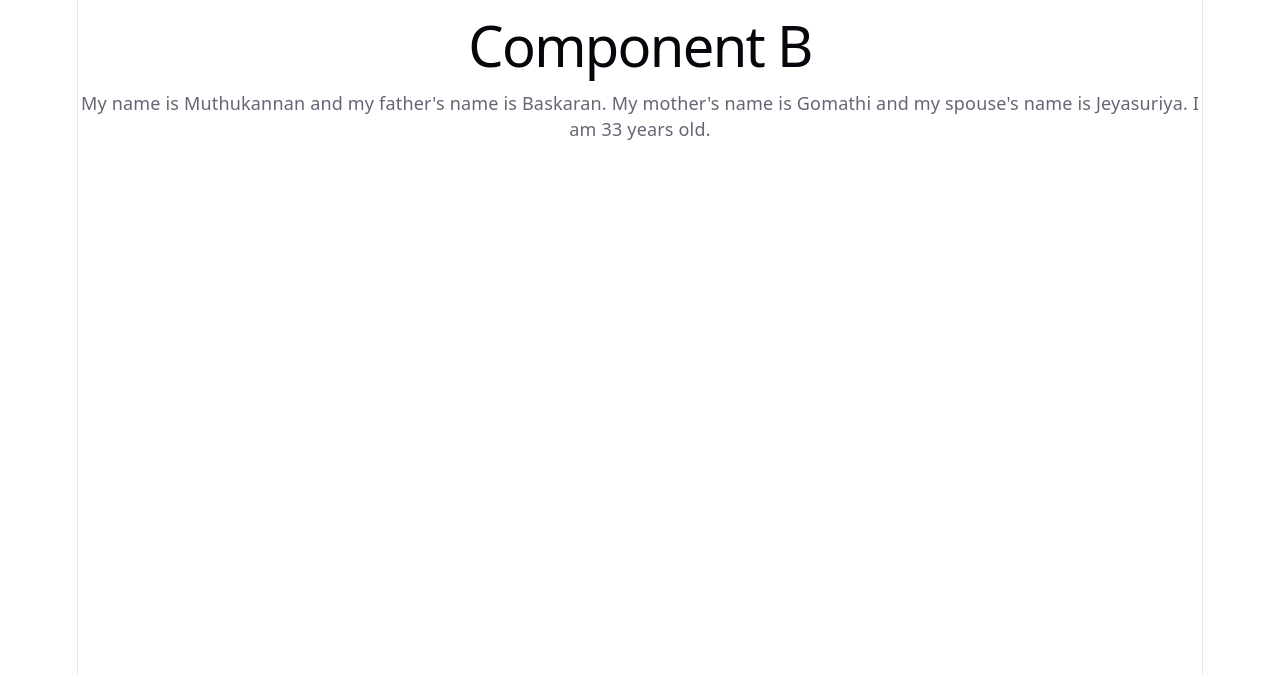
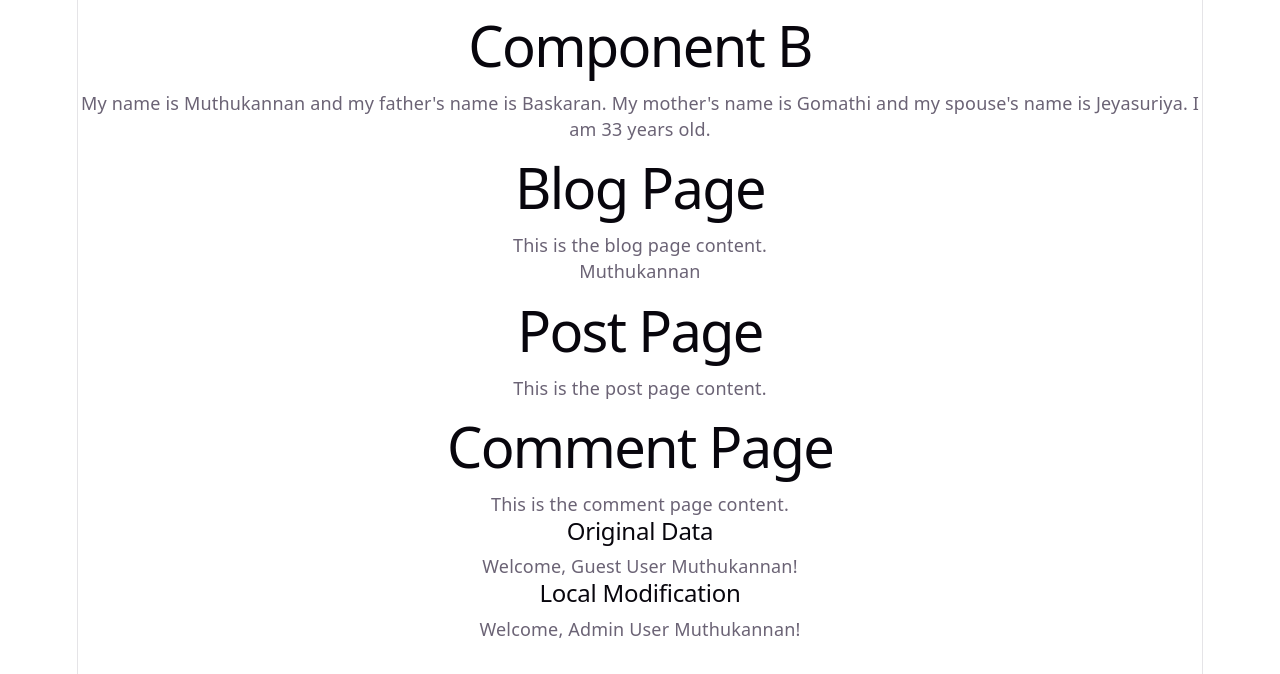
Before and after one commit to MuthukannanBaskaran/React_References, a React (Vite) app: page / in a window 1280 px wide. Shown: the top 674 px of the page. Built offline with nearby package versions, Linux system fonts and the light colour scheme.

Commit message:
context pass to the last component

```diff
--- a/src/App.tsx
+++ b/src/App.tsx
@@ -2,6 +2,8 @@ import './App.css'
 import MessageContext from './context/MessageContext'
 import ComponentB from './components/ComponentB'
 import { myData } from './context/userData';
+import UserInfoContext from './context/UserInfoContext';
+import BlogPage from './components/BlogPage';
 
 function App() {
   return (
@@ -9,6 +11,9 @@ function App() {
       <MessageContext.Provider value={myData}>
         <ComponentB />
       </MessageContext.Provider>
+      <UserInfoContext.Provider value={myData}>
+        <BlogPage />
+      </UserInfoContext.Provider>
     </>
   )
 }
--- /dev/null
+++ b/src/components/BlogPage.tsx
@@ -0,0 +1,16 @@
+import { useContext } from "react";
+import UserInfoContext from "../context/UserInfoContext";
+import Post from "./Post";
+
+export default function BlogPage() {
+    const userInfo = useContext(UserInfoContext);
+
+    return (
+        <div>
+            <h1>Blog Page</h1>
+            <p>This is the blog page content.</p>
+            <p>{userInfo.firstname}</p>
+            <Post />
+        </div>
+    )
+}
--- /dev/null
+++ b/src/components/Comment.tsx
@@ -0,0 +1,23 @@
+import { useContext } from "react";
+import UserInfoContext from "../context/UserInfoContext";
+
+export default function Comment() {
+    const userInfo = useContext(UserInfoContext);
+    const _usermod = { ...userInfo, isAdmin: true }
+    return (
+        <div>
+            <h1>Comment Page</h1>
+            <p>This is the comment page content.</p>
+            <h2>Original Data</h2>
+            {
+                userInfo.isAdmin ? (<p>Welcome, Admin User {userInfo.firstname}!</p>)
+                    : (<p>Welcome, Guest User {userInfo.firstname}!</p>)
+            }
+            <h2>Local Modification</h2>
+            {
+                _usermod.isAdmin ? (<p>Welcome, Admin User {_usermod.firstname}!</p>)
+                    : (<p>Welcome, Guest User {_usermod.firstname}!</p>)
+            }
+        </div>
+    )
+}
--- /dev/null
+++ b/src/components/Post.tsx
@@ -0,0 +1,10 @@
+import Comment from "./Comment"
+export default function Post() {
+    return (
+        <div>
+            <h1>Post Page</h1>
+            <p>This is the post page content.</p>
+            <Comment />
+        </div>
+    )
+}
--- /dev/null
+++ b/src/context/UserInfoContext.tsx
@@ -0,0 +1,6 @@
+import { createContext } from "react";
+import { myData } from './userData';
+
+const UserInfoContext = createContext(myData);
+
+export default UserInfoContext;
--- a/src/context/userData.ts
+++ b/src/context/userData.ts
@@ -6,4 +6,5 @@ export const myData: UserType = {
     mother: "Gomathi",
     spouse: "Jeyasuriya",
     age: 33,
+    isAdmin: false
 };
--- a/src/types/usertypes.ts
+++ b/src/types/usertypes.ts
@@ -4,4 +4,5 @@ export type UserType = {
     mother: string;
     spouse: string;
     age: number;
+    isAdmin: boolean;
 };
```
